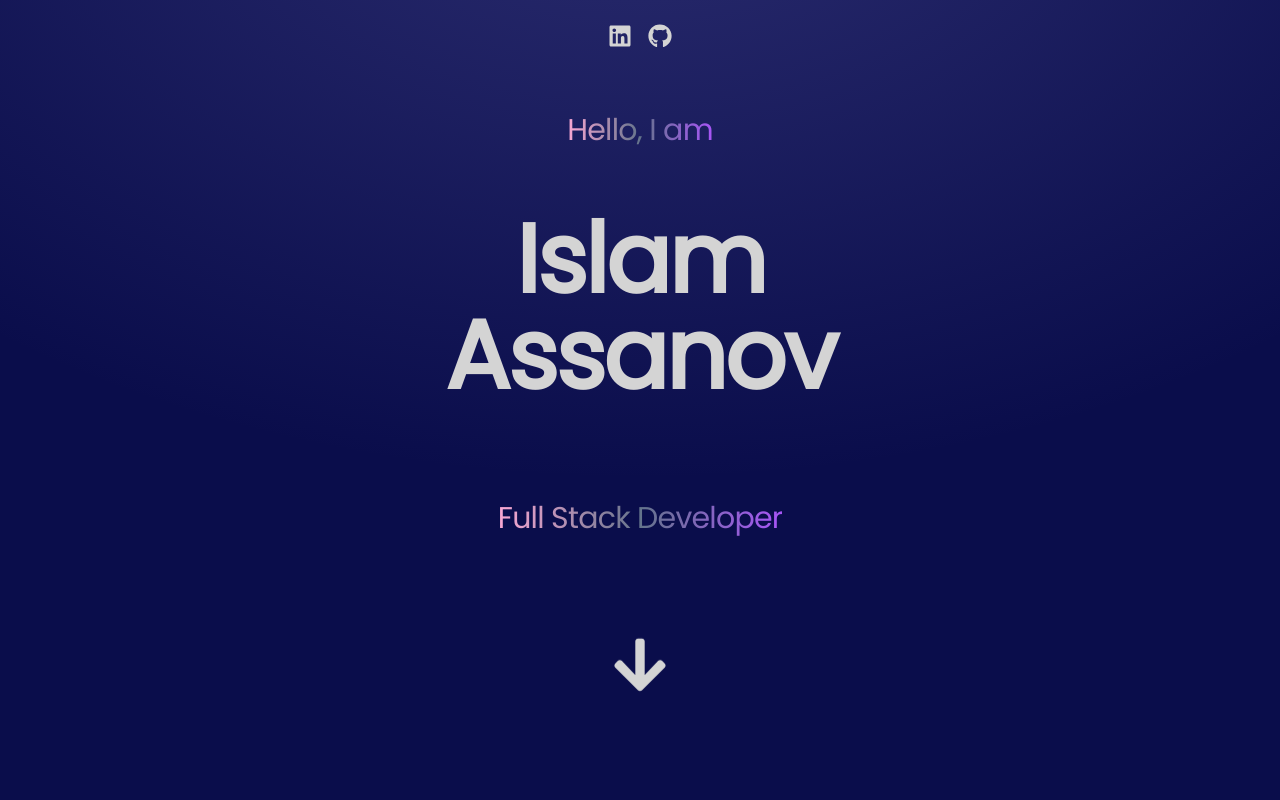
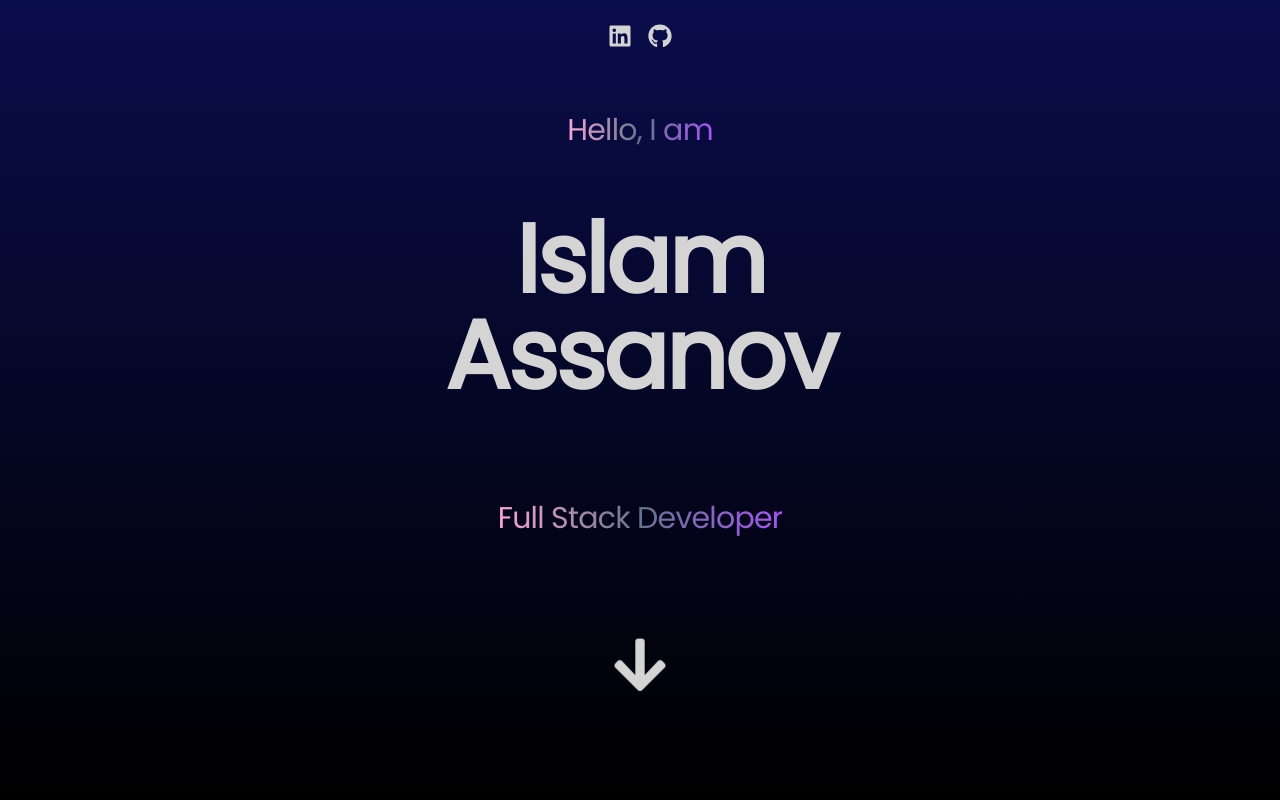
Before and after one commit to islamborghini/Portfolio, a React (Vite) app: page / in a window 1280 px wide. Shown: the top 800 px of the page. Built offline with nearby package versions, Linux system fonts and the light colour scheme; the HTML template or start-up script is replaced by a standard one.

Commit message:
Changed Gradient Color

```diff
--- a/src/App.jsx
+++ b/src/App.jsx
@@ -12,7 +12,7 @@
   return (
     <div className="overflow-x-hidden text-neutral-300 antialiased selection:bg-cyan-300 selection:text-cyan-900">
       <div className="fixed top-0 -z-10 h-full w-full">
-        <div className="absolute top-0 z-[-2] h-screen w-screen bg-[#0A0D4BFF] bg-[radial-gradient(ellipse_80%_80%_at_50%_-20%,rgba(120,119,198,0.3),rgba(255,255,255,0))]"></div>
+        <div className="absolute top-0 z-[-2] h-screen w-screen bg-[radial-gradient(ellipse_80%_80%_at_50%_-20%, rgba(120,119,198,0.3), rgba(255,255,255,0))], bg-gradient-to-b from-[#0A0D4BFF] to-black"></div>
       </div>
       <div className="container mx-auto px-8">
         <Navbar />
```
